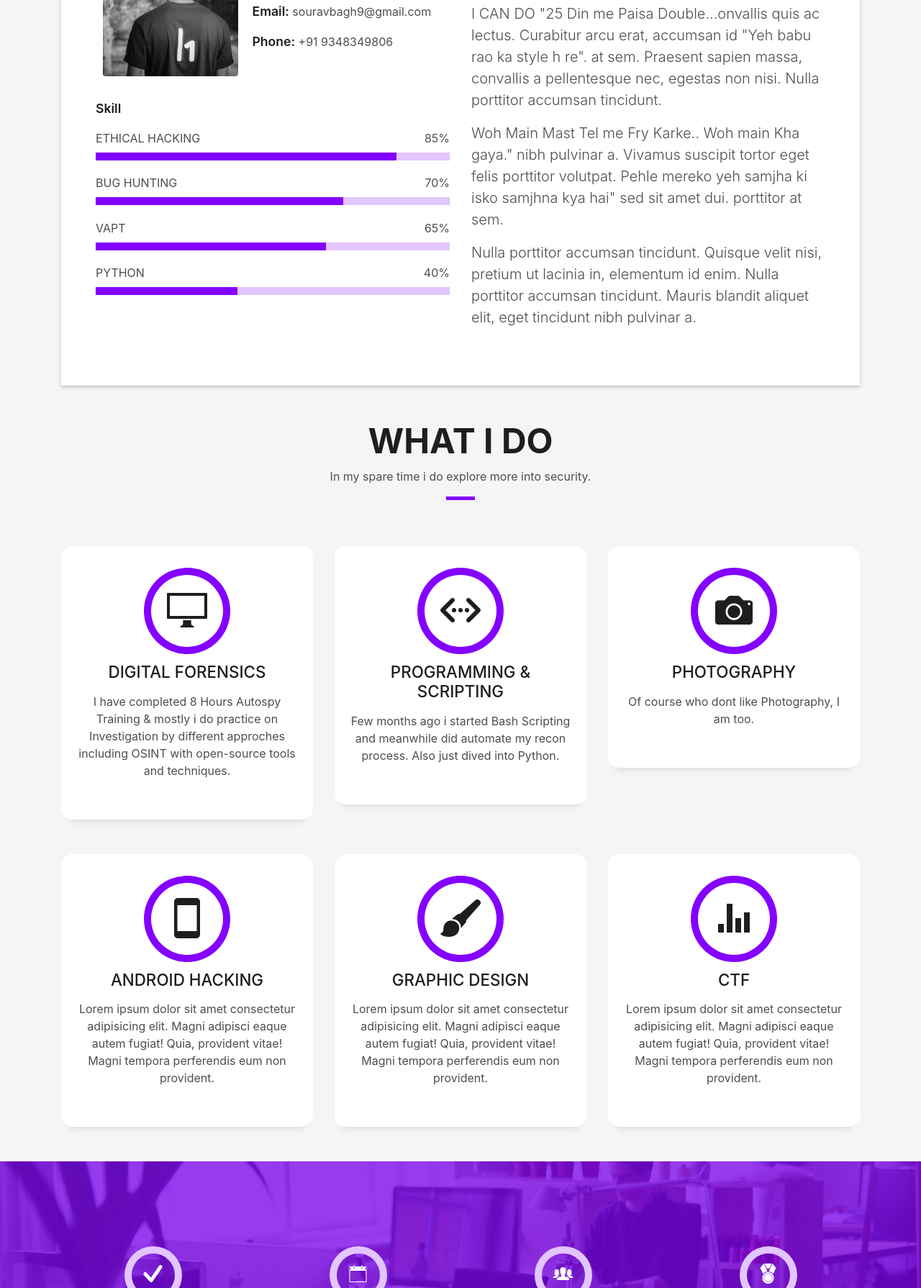
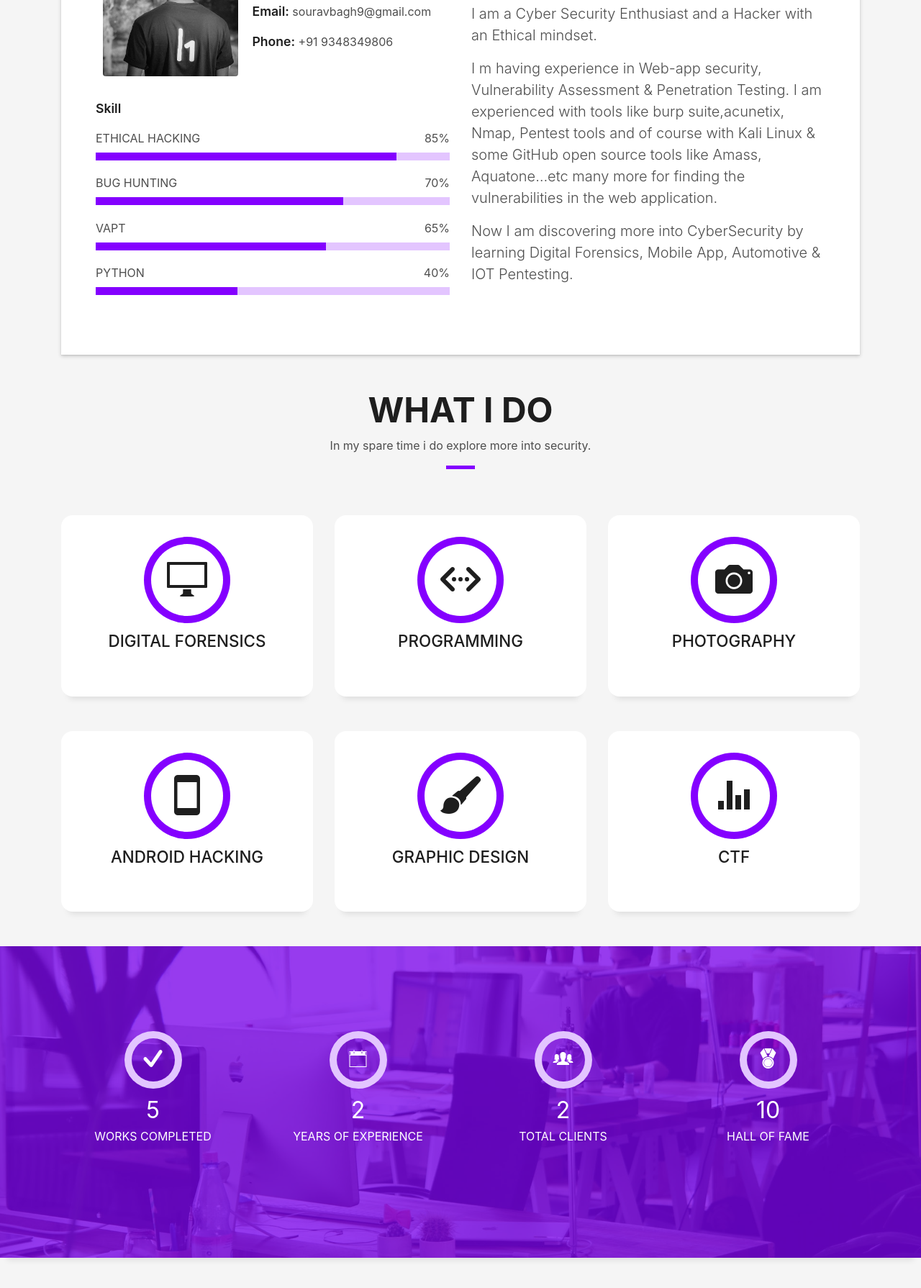
Before and after one commit to iRootDesigner/souravsec.github.io, a plain HTML site: page index.html in a window 1280 px wide. Shown: the part 1010-2800 px from the top of the page at 72% size. Drawn offline with Linux system fonts and the light colour scheme; files whose address does not match are found by name.

Commit message:
Update index.html

```diff
--- a/index.html
+++ b/index.html
@@ -140,19 +140,13 @@
                     </h5>
                   </div>
                   <p class="lead">
-                    I CAN DO "25 Din me Paisa Double...onvallis quis ac lectus. Curabitur arcu erat, accumsan id
-                    "Yeh babu rao ka style h re".
-                    at sem. Praesent sapien massa, convallis a pellentesque nec, egestas non nisi. Nulla
-                    porttitor accumsan tincidunt.
+                   I am a Cyber Security Enthusiast and a Hacker with an Ethical mindset.
                   </p>
                   <p class="lead">
-                    Woh Main Mast Tel me Fry Karke.. Woh main Kha gaya." nibh pulvinar a. Vivamus suscipit tortor eget felis
-                    porttitor volutpat. Pehle mereko yeh samjha ki isko samjhna kya hai" sed sit amet dui. porttitor at sem.
+                   I m having experience in Web-app security, Vulnerability Assessment & Penetration Testing. I am experienced with tools like burp suite,acunetix, Nmap, Pentest tools and of course with Kali Linux & some GitHub open source tools like Amass, Aquatone…etc many more for finding the vulnerabilities in the web application.
                   </p>
                   <p class="lead">
-                    Nulla porttitor accumsan tincidunt. Quisque velit nisi, pretium ut lacinia in, elementum id enim.
-                    Nulla porttitor accumsan
-                    tincidunt. Mauris blandit aliquet elit, eget tincidunt nibh pulvinar a.
+                    Now I am discovering more into CyberSecurity by learning Digital Forensics, Mobile App, Automotive & IOT Pentesting.
                   </p>
                 </div>
               </div>
@@ -188,7 +182,7 @@
             <div class="service-content">
               <h2 class="s-title">Digital Forensics</h2>
               <p class="s-description text-center">
-                I have completed 8 Hours Autospy Training & mostly i do practice on Investigation by different approches including OSINT with open-source tools and techniques.
+
               </p>
             </div>
           </div>
@@ -199,9 +193,9 @@
               <span class="ico-circle"><i class="ion-code-working"></i></span>
             </div>
             <div class="service-content">
-              <h2 class="s-title">Programming & Scripting</h2>
+              <h2 class="s-title">Programming</h2>
               <p class="s-description text-center">
-                Few months ago i started Bash Scripting and meanwhile did automate my recon process. Also just dived into Python.
+
               </p>
             </div>
           </div>
@@ -214,7 +208,7 @@
             <div class="service-content">
               <h2 class="s-title">Photography</h2>
               <p class="s-description text-center">
-                Of course who dont like Photography, I am too.
+
               </p>
             </div>
           </div>
@@ -227,9 +221,7 @@
             <div class="service-content">
               <h2 class="s-title">Android Hacking</h2>
               <p class="s-description text-center">
-                Lorem ipsum dolor sit amet consectetur adipisicing elit. Magni adipisci eaque autem fugiat! Quia,
-                provident vitae! Magni
-                tempora perferendis eum non provident.
+
               </p>
             </div>
           </div>
@@ -242,9 +234,7 @@
             <div class="service-content">
               <h2 class="s-title">Graphic Design</h2>
               <p class="s-description text-center">
-                Lorem ipsum dolor sit amet consectetur adipisicing elit. Magni adipisci eaque autem fugiat! Quia,
-                provident vitae! Magni
-                tempora perferendis eum non provident.
+
               </p>
             </div>
           </div>
@@ -257,9 +247,7 @@
             <div class="service-content">
               <h2 class="s-title">CTF</h2>
               <p class="s-description text-center">
-                Lorem ipsum dolor sit amet consectetur adipisicing elit. Magni adipisci eaque autem fugiat! Quia,
-                provident vitae! Magni
-                tempora perferendis eum non provident.
+
               </p>
             </div>
           </div>
@@ -675,9 +663,9 @@
                       mollitia inventore?
                     </p>
                     <ul class="list-ico">
-                      <li><span class="ion-ios-location"></span> 329 WASHINGTON ST BOSTON, MA 02108</li>
-                      <li><span class="ion-ios-telephone"></span> (617) 557-0089</li>
-                      <li><span class="ion-email"></span> contact@example.com</li>
+                      <li><span class="ion-ios-location"></span> INDIA</li>
+                      <li><span class="ion-ios-telephone"></span> </li>
+                      <li><span class="ion-email"></span> souravbagh9@gmail.com</li>
                     </ul>
                   </div>
                   <div class="socials">
```
